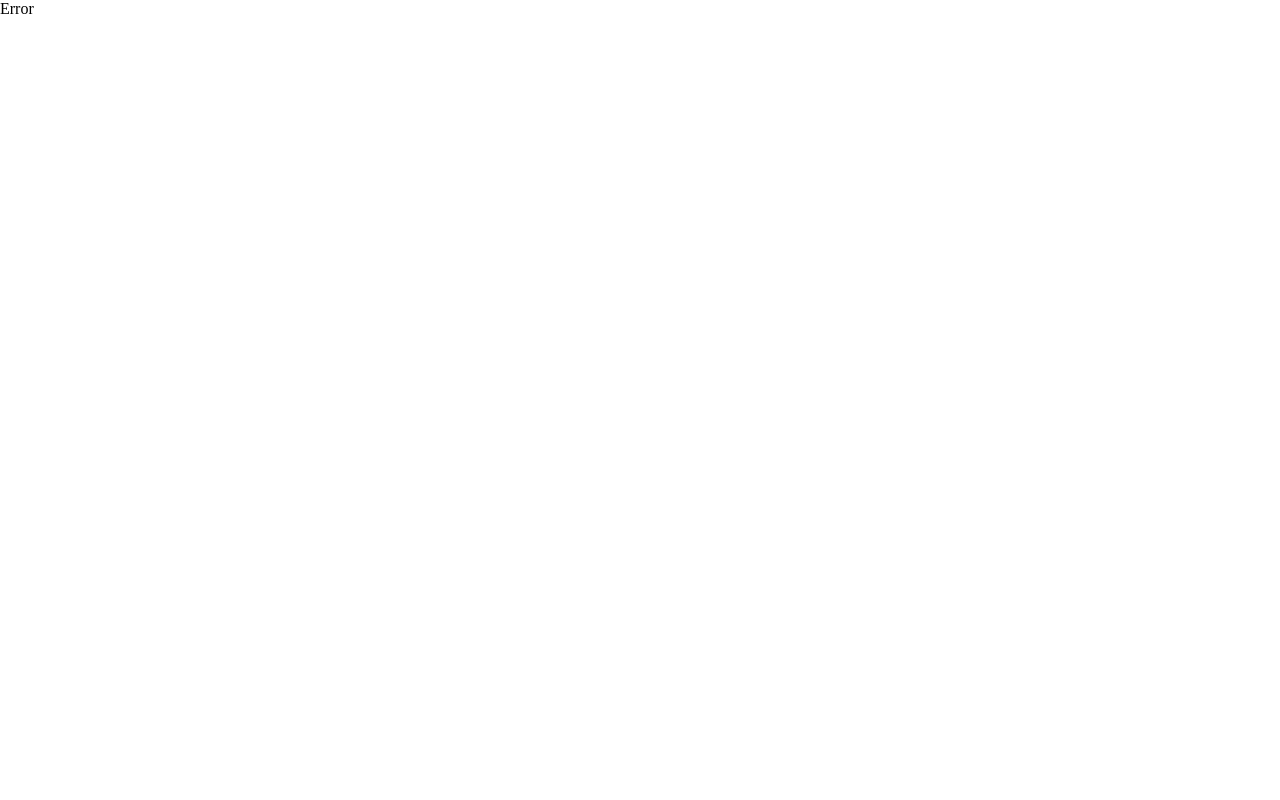
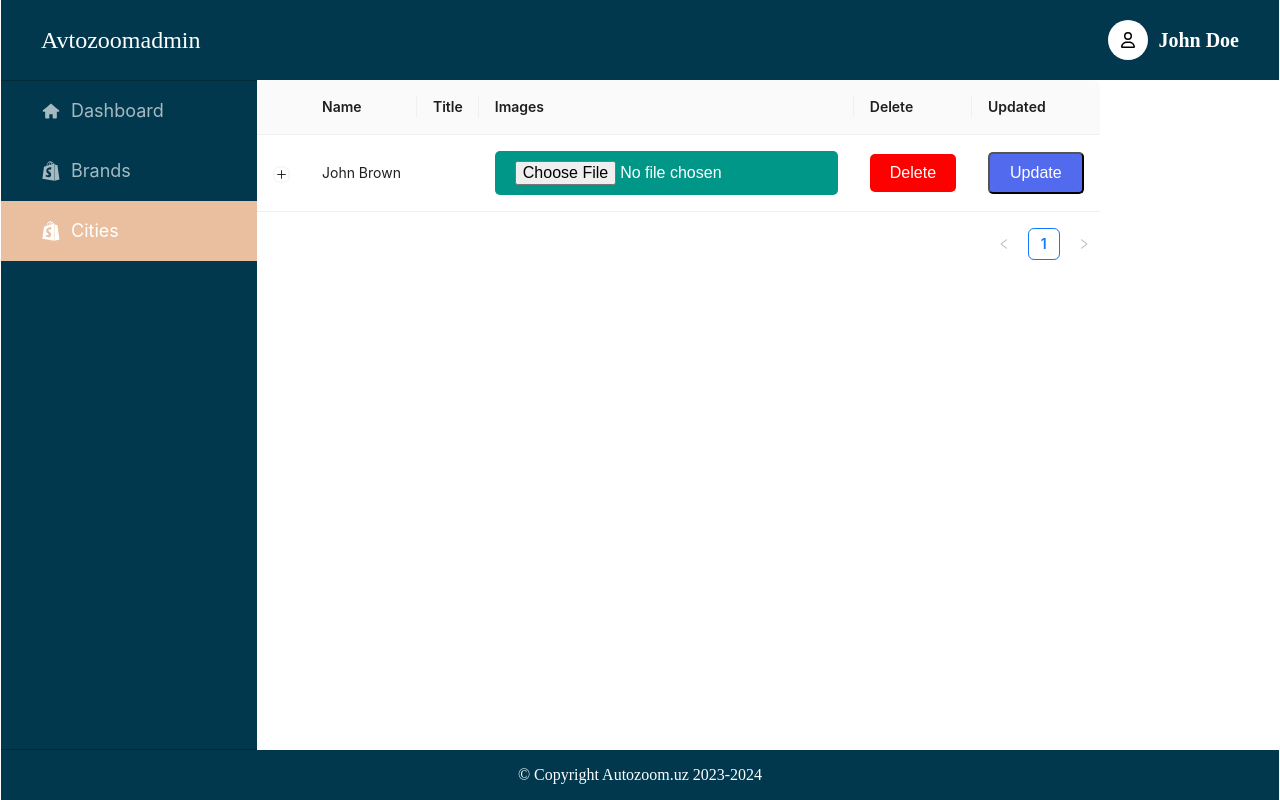
Before and after one commit to SunnatbekWeb/autozoom-admin, a React (Vite) app: page /cities in a window 1280 px wide. Before the commit this address had no page. Built offline with nearby package versions, Linux system fonts and the light colour scheme.

Commit message:
cities qismi

```diff
--- a/src/components/Sidebar/Sidebar.jsx
+++ b/src/components/Sidebar/Sidebar.jsx
@@ -31,6 +31,14 @@ const Sidebar = () => {
             Brands
           </NavLink>
         </Menu.Item>
+        <Menu.Item
+          key="/cities"
+          icon={<FaShopify style={{ fontSize: "20px" }} />}
+        >
+          <NavLink to="/cities" rel="noopener noreferrer">
+            Cities
+          </NavLink>
+        </Menu.Item>
       </Menu>
     </>
   );
--- a/src/index.css
+++ b/src/index.css
@@ -1,5 +1,3 @@
-<<<<<<< HEAD
-=======
 * {
   margin: 0;
   padding: 0;
@@ -19,6 +17,7 @@ body {
   display: block;
   margin: 0 auto;
   height: 100vh;
+  padding: 0 1px;
 }
 
 .main-container {
@@ -27,7 +26,7 @@ body {
 
 .active {
   .ant-menu-item-selected {
-    background: #EABF9F !important;
+    background: #eabf9f !important;
     border-radius: 0px !important;
     margin: 0 !important;
     width: 100% !important;
@@ -44,9 +43,8 @@ aside {
   }
 
   .ant-menu-inline {
-    background: #01384D !important;
+    background: #01384d !important;
   }
-
 
   .ant-menu-title-content {
     font-size: 18px !important;
@@ -60,10 +58,9 @@ aside {
   }
 
   .ant-menu-item-selected {
-    background: #EABF9F !important;
+    background: #eabf9f !important;
     border-radius: 0px !important;
     margin: 0 !important;
     width: 100% !important;
   }
 }
->>>>>>> 79081b8d78bf23246bec458ab22363f483ebed6a
--- /dev/null
+++ b/src/pages/Cities/Cities.jsx
@@ -0,0 +1,71 @@
+import React from "react";
+import { Table } from "antd";
+import styles from "./Cities.module.css";
+
+const columns = [
+  {
+    title: "Name",
+    dataIndex: "name",
+    key: "name",
+  },
+  {
+    title: "Title",
+    dataIndex: "title",
+    key: "title",
+  },
+  {
+    title: "Images",
+    dataIndex: "img",
+    key: "img",
+    render: () => <input className={styles["download-input"]} type="file" />,
+  },
+
+  {
+    title: "Delete",
+    dataIndex: "delete",
+    key: "delete",
+    render: () => <button className={styles["delete-btn"]}>Delete</button>,
+  },
+
+  {
+    title: "Updated",
+    dataIndex: "updated",
+    key: "updated",
+    render: () => <button className={styles["update-btn"]}>Update</button>,
+  },
+];
+const data = [
+  {
+    key: 1,
+    name: "John Brown",
+    age: 32,
+    address: "New York No. 1 Lake Park",
+    description:
+      "My name is John Brown, I am 32 years old, living in New York No. 1 Lake Park.",
+  },
+];
+
+const Cities = () => {
+  return (
+    <div>
+      <Table
+        columns={columns}
+        expandable={{
+          expandedRowRender: (record) => (
+            <p
+              style={{
+                margin: 0,
+              }}
+            >
+              {record.description}
+            </p>
+          ),
+          rowExpandable: (record) => record.name !== "Not Expandable",
+        }}
+        dataSource={data}
+      />
+    </div>
+  );
+};
+
+export default Cities;
--- /dev/null
+++ b/src/pages/Cities/Cities.module.css
@@ -0,0 +1,48 @@
+.delete-btn {
+  display: inline-block;
+  padding: 10px 20px;
+  font-size: 16px;
+  background-color: red;
+  color: white;
+  border: none;
+  border-radius: 5px;
+  cursor: pointer;
+}
+
+.delete-btn:hover {
+  background-color: rgb(158, 16, 16);
+}
+
+.update-btn {
+  display: inline-block;
+  padding: 10px 20px;
+  font-size: 16px;
+  background-color: #526aee;
+  color: #fff;
+  border-radius: 5px;
+  cursor: pointer;
+}
+
+.update-btn:hover {
+  background-color: #333;
+  color: #fff;
+}
+
+.download-input {
+  display: inline-block;
+  padding: 10px 20px;
+  font-size: 16px;
+  background-color: #009688;
+  color: #fff;
+  border: none;
+  border-radius: 5px;
+  cursor: pointer;
+}
+
+.download-input:hover {
+  background-color: #00796b;
+}
+
+.download-input:active {
+  background-color: #004d40;
+}
--- a/src/router/index.jsx
+++ b/src/router/index.jsx
@@ -5,6 +5,7 @@ import Error from "../pages/Error/Error";
 import Dashborad from "../pages/Dashboard/Dashborad";
 import Login from "../pages/Auth/Login";
 import Brand from "../pages/Brand/Brand";
+import Cities from "../pages/Cities/Cities";
 
 const router = createBrowserRouter([
   {
@@ -20,6 +21,10 @@ const router = createBrowserRouter([
         path: "/brands",
         element: <Brand />,
       },
+      {
+        path: "/cities",
+        element: <Cities />,
+      },
     ],
   },
   {
```
